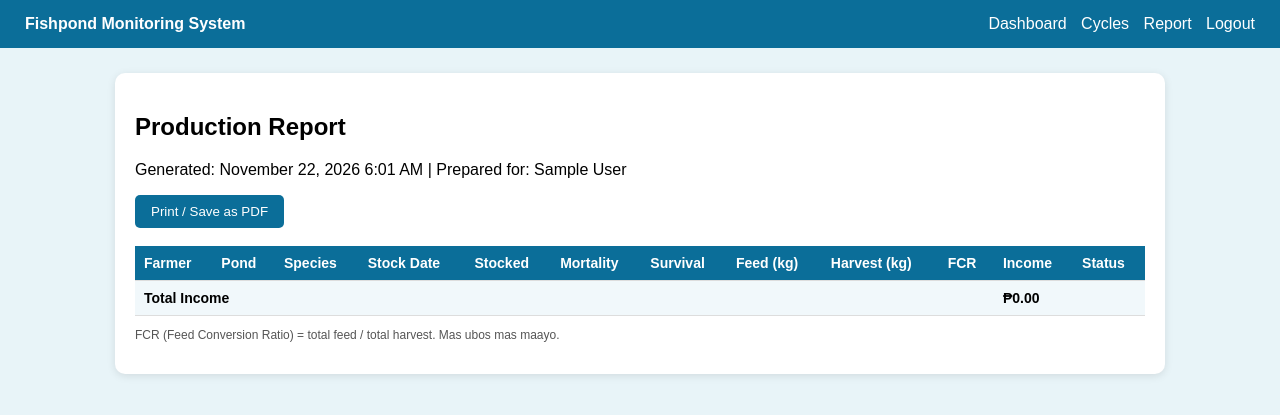
After one commit to balnegdaniela9/fishpond-monitoring-system, a PHP site: page /report.php in a window 1280 px wide. The commit adds this page. Shown: the top 415 px of the page. Run offline with PHP 8.4, Linux system fonts and the light colour scheme; the visitor is signed in with stand-in values (Sample User, id 1); data that the repository does not hold is empty.

Commit message:
Add production report

```diff
--- a/dashboard.php
+++ b/dashboard.php
@@ -72,6 +72,9 @@ $latest = $stmt->get_result();
             <a href="readings.php">Readings</a>
             <a href="alerts.php">Alerts</a>
             <a href="logout.php">Logout (<?php echo htmlspecialchars($_SESSION['full_name']); ?>)</a>
+             <a href="cycles.php">Cycles</a>
+<a href="report.php">Report</a>
+
         </span>
     </div>
     <div class="content">
--- /dev/null
+++ b/report.php
@@ -0,0 +1,112 @@
+<?php
+session_start();
+include 'config/db.php';
+
+if (!isset($_SESSION['user_id'])) {
+    header("Location: login.php");
+    exit();
+}
+
+$user_id = $_SESSION['user_id'];
+
+// Cycles sa user (admin makakita sa tanan)
+if ($_SESSION['role'] === 'admin') {
+    $stmt = $conn->prepare("SELECT c.*, p.pond_name, u.full_name FROM production_cycles c
+        JOIN ponds p ON c.pond_id = p.pond_id
+        JOIN users u ON p.user_id = u.user_id
+        ORDER BY c.stock_date DESC");
+} else {
+    $stmt = $conn->prepare("SELECT c.*, p.pond_name, u.full_name FROM production_cycles c
+        JOIN ponds p ON c.pond_id = p.pond_id
+        JOIN users u ON p.user_id = u.user_id
+        WHERE p.user_id = ? ORDER BY c.stock_date DESC");
+    $stmt->bind_param("i", $user_id);
+}
+$stmt->execute();
+$cycles = $stmt->get_result()->fetch_all(MYSQLI_ASSOC);
+
+function sumOf($conn, $sql, $id) {
+    $s = $conn->prepare($sql);
+    $s->bind_param("i", $id);
+    $s->execute();
+    return (float)($s->get_result()->fetch_row()[0] ?? 0);
+}
+
+$rows = [];
+$grand_income = 0;
+foreach ($cycles as $c) {
+    $id    = $c['cycle_id'];
+    $feed  = sumOf($conn, "SELECT SUM(quantity_kg) FROM feeding_logs WHERE cycle_id = ?", $id);
+    $dead  = sumOf($conn, "SELECT SUM(quantity) FROM mortality_logs WHERE cycle_id = ?", $id);
+    $kg    = sumOf($conn, "SELECT SUM(quantity_kg) FROM harvests WHERE cycle_id = ?", $id);
+    $inc   = sumOf($conn, "SELECT SUM(quantity_kg * price_per_kg) FROM harvests WHERE cycle_id = ?", $id);
+    $surv  = $c['fingerlings_stocked'] > 0 ? round((($c['fingerlings_stocked'] - $dead) / $c['fingerlings_stocked']) * 100, 1) : 0;
+    $fcr   = $kg > 0 ? round($feed / $kg, 2) : '-';
+    $grand_income += $inc;
+    $rows[] = compact('c', 'feed', 'dead', 'kg', 'inc', 'surv', 'fcr');
+}
+?>
+<!DOCTYPE html>
+<html>
+<head>
+    <title>Production Report</title>
+    <style>
+        body { font-family: Arial, sans-serif; background: #e8f4f8; margin: 0; }
+        .nav { background: #0b6e99; color: #fff; padding: 15px 25px; display: flex; justify-content: space-between; align-items: center; }
+        .nav a { color: #fff; text-decoration: none; margin-left: 10px; }
+        .content { padding: 25px; max-width: 1050px; margin: auto; }
+        .card { background: #fff; padding: 20px; border-radius: 10px; box-shadow: 0 2px 8px rgba(0,0,0,0.1); }
+        table { width: 100%; border-collapse: collapse; font-size: 14px; }
+        th, td { padding: 9px; text-align: left; border-bottom: 1px solid #ddd; }
+        th { background: #0b6e99; color: #fff; }
+        button { padding: 9px 16px; background: #0b6e99; color: #fff; border: none; border-radius: 5px; cursor: pointer; }
+        .total { font-weight: bold; background: #f1f8fb; }
+        @media print {
+            .nav, button { display: none; }
+            body { background: #fff; }
+            .card { box-shadow: none; }
+        }
+    </style>
+</head>
+<body>
+    <div class="nav">
+        <strong>Fishpond Monitoring System</strong>
+        <span><a href="dashboard.php">Dashboard</a> <a href="cycles.php">Cycles</a> <a href="report.php">Report</a> <a href="logout.php">Logout</a></span>
+    </div>
+    <div class="content">
+        <div class="card">
+            <h2>Production Report</h2>
+            <p>Generated: <?php echo date('F j, Y g:i A'); ?> | Prepared for: <?php echo htmlspecialchars($_SESSION['full_name']); ?></p>
+            <button onclick="window.print()">Print / Save as PDF</button>
+            <br><br>
+            <table>
+                <tr>
+                    <th>Farmer</th><th>Pond</th><th>Species</th><th>Stock Date</th><th>Stocked</th>
+                    <th>Mortality</th><th>Survival</th><th>Feed (kg)</th><th>Harvest (kg)</th><th>FCR</th><th>Income</th><th>Status</th>
+                </tr>
+                <?php foreach ($rows as $r): ?>
+                <tr>
+                    <td><?php echo htmlspecialchars($r['c']['full_name']); ?></td>
+                    <td><?php echo htmlspecialchars($r['c']['pond_name']); ?></td>
+                    <td><?php echo htmlspecialchars($r['c']['fish_species']); ?></td>
+                    <td><?php echo $r['c']['stock_date']; ?></td>
+                    <td><?php echo number_format($r['c']['fingerlings_stocked']); ?></td>
+                    <td><?php echo $r['dead']; ?></td>
+                    <td><?php echo $r['surv']; ?>%</td>
+                    <td><?php echo $r['feed']; ?></td>
+                    <td><?php echo $r['kg']; ?></td>
+                    <td><?php echo $r['fcr']; ?></td>
+                    <td>₱<?php echo number_format($r['inc'], 2); ?></td>
+                    <td><?php echo ucfirst($r['c']['status']); ?></td>
+                </tr>
+                <?php endforeach; ?>
+                <tr class="total">
+                    <td colspan="10">Total Income</td>
+                    <td colspan="2">₱<?php echo number_format($grand_income, 2); ?></td>
+                </tr>
+            </table>
+            <p style="font-size:12px;color:#555">FCR (Feed Conversion Ratio) = total feed / total harvest. Mas ubos mas maayo.</p>
+        </div>
+    </div>
+</body>
+</html>
```
